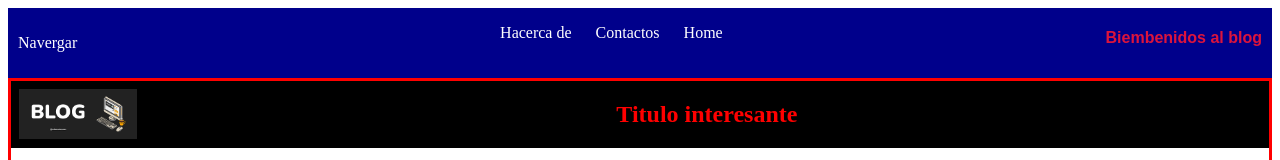
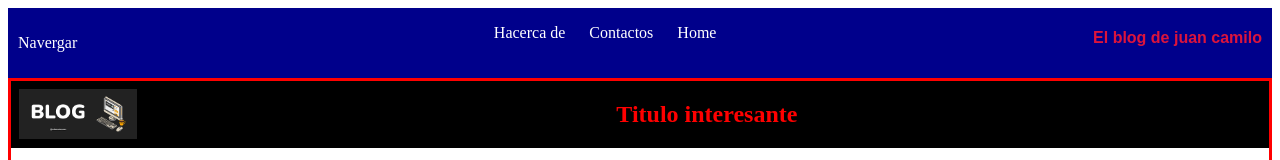
Before and after one commit to JuanCamiloNC/Blog, a plain HTML site: page index.html in a window 1280 px wide. Shown: the top 160 px of the page. Drawn offline with Linux system fonts and the light colour scheme.

Commit message:
Proyecto con ayuda del contribuidor

```diff
--- a/index.html
+++ b/index.html
@@ -17,7 +17,7 @@
                 <li><a href="#">Home</a></li>
             </ol>
 
-            <h1>Biembenidos al blog</h1>
+            <h1>El blog de juan camilo</h1>
 
         </div>
 
```
